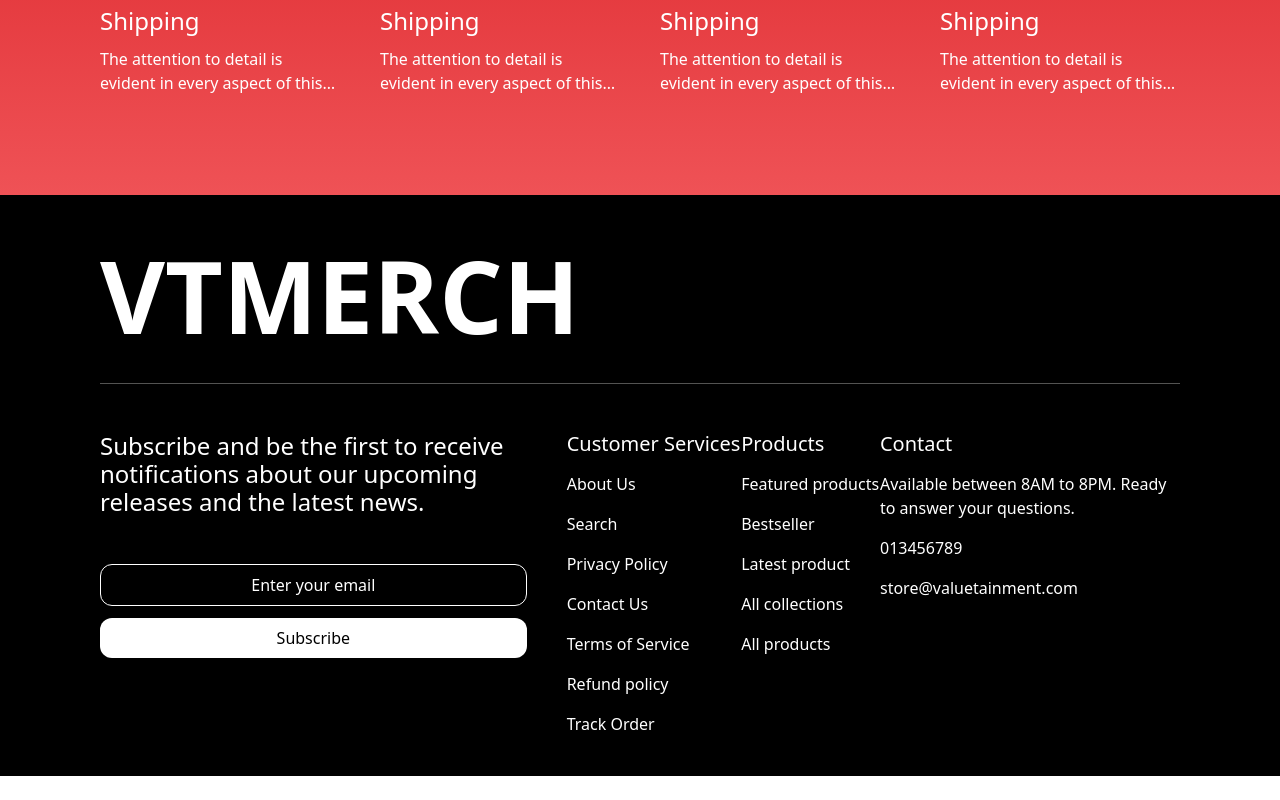
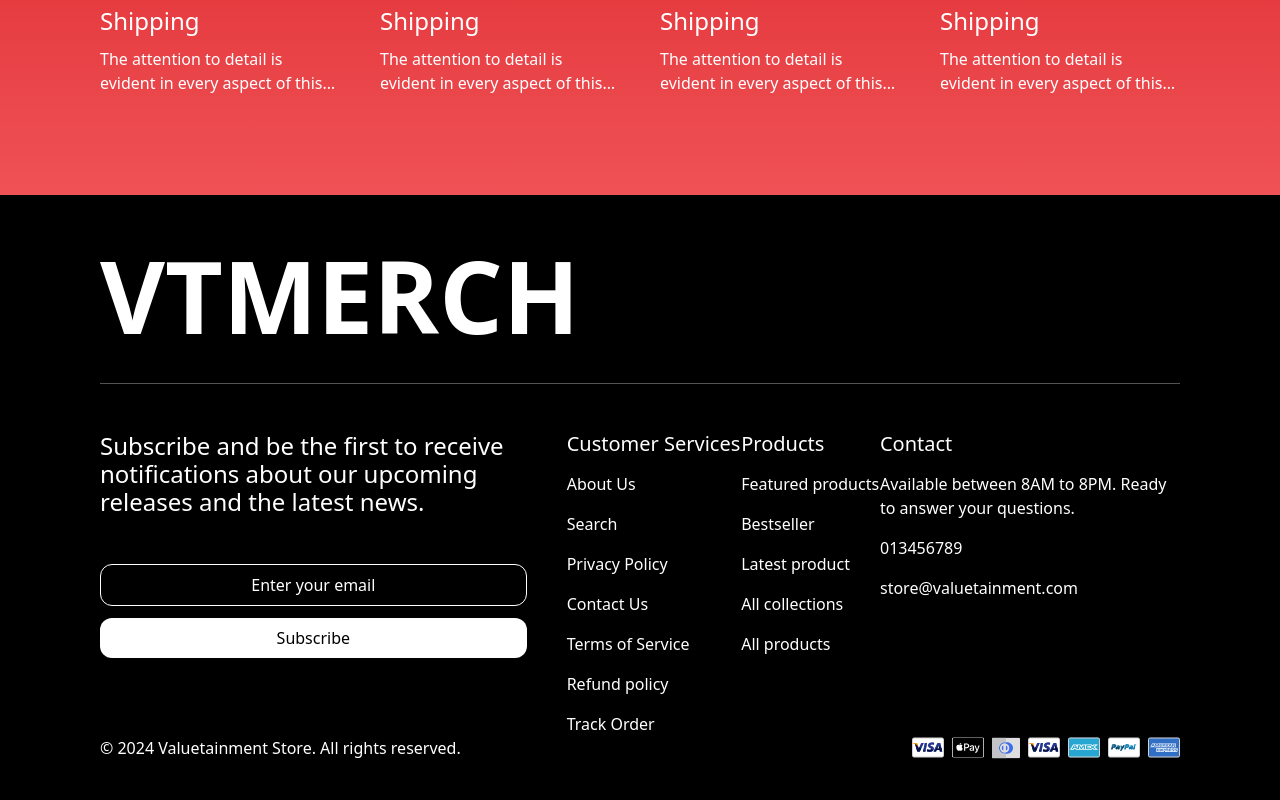
Before and after one commit to tanmoypaul1005/Genesys-Softwares, a Next.js app: page / in a window 1280 px wide. Shown: the part 4876-5676 px from the top of the page. Before the commit the page ends 5652 px from the top, so only its background shows below. Built offline with nearby package versions, Linux system fonts and the light colour scheme.

Commit message:
Refactor imageImports.js to add iPayment image

```diff
--- a/app/components/footer/Footer.js
+++ b/app/components/footer/Footer.js
@@ -1,3 +1,5 @@
+import { iPayment } from '@/util/imageImports'
+import Image from 'next/image'
 import React from 'react'
 
 const Footer = () => {
@@ -97,6 +99,11 @@
                     </div>
                 </div>
             </div>
+
+            <div className='flex justify-between'>
+                <div className='text-base font-normal text-white '>© 2024 Valuetainment Store. All rights reserved.</div>
+                <Image src={iPayment} alt="Background Logo" />
+            </div>
         </div>
     )
 }
--- a/util/imageImports.js
+++ b/util/imageImports.js
@@ -37,3 +37,4 @@
 
 export { default as iProduct1 } from "../public/img-20240916T064119Z-001/img/product1.jpeg";
 export { default as iProduct2 } from "../public/img-20240916T064119Z-001/img/product2.jpeg";
+export { default as iPayment } from "../public/svg/payment.svg";
```
Also changed, not shown: public/svg/payment.svg (added).
